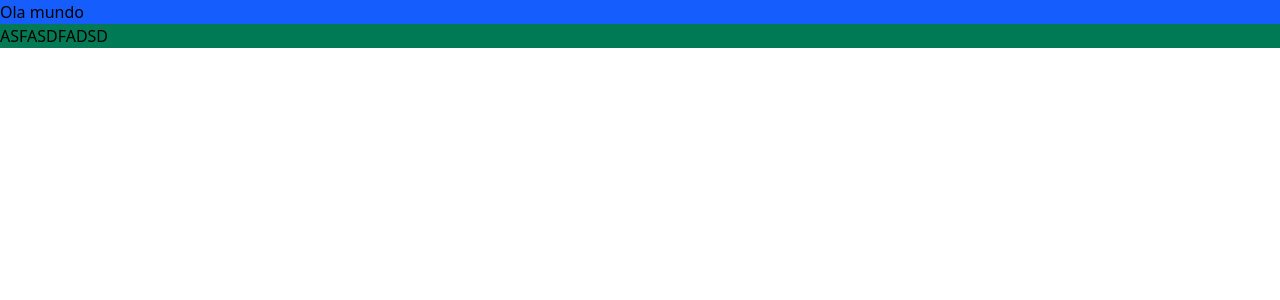
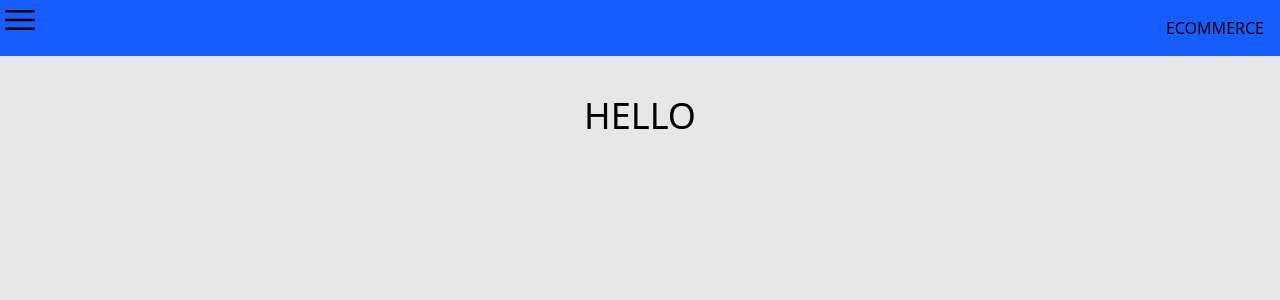
Before and after one commit to Flazao/E-commerce_Vue, a Vue app: page / in a window 1280 px wide. Shown: the top 300 px of the page. Built offline with nearby package versions, Linux system fonts and the light colour scheme.

Commit message:
Resolvendo alguns problemas

```diff
--- a/src/components/Navbar.vue
+++ b/src/components/Navbar.vue
@@ -1,3 +1,11 @@
 <template>
-    <h1 class="bg-blue-600">Ola mundo</h1>
-</template>e
+    <main class="bg-blue-600">
+        <div class="flex justify-between">
+            <svg xmlns="http://www.w3.org/2000/svg" fill="none" viewBox="0 0 24 24" stroke-width="1.5"
+                stroke="currentColor" class="size-10">
+                <path stroke-linecap="round" stroke-linejoin="round" d="M3.75 6.75h16.5M3.75 12h16.5m-16.5 5.25h16.5" />
+            </svg>
+            <h1 class="text-center p-4">ECOMMERCE</h1>
+        </div>
+    </main>
+</template>
--- a/src/views/HomeView.vue
+++ b/src/views/HomeView.vue
@@ -1,3 +1,5 @@
 <template>
-    <h1 class="bg-emerald-700">ASFASDFADSD</h1>
+    <main class="bg-gray-200 h-screen">
+        <h1 class="text-4xl text-center p-10">HELLO</h1>
+    </main>
 </template>
```
